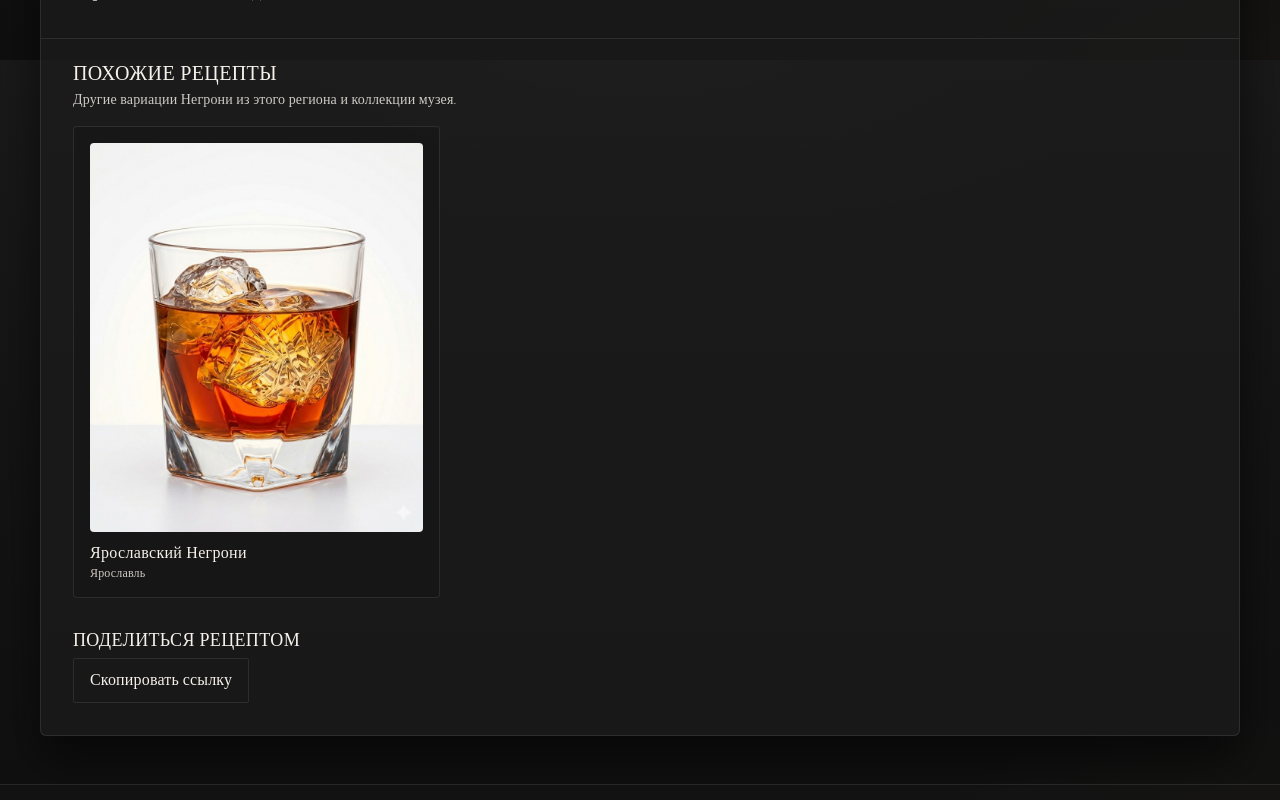
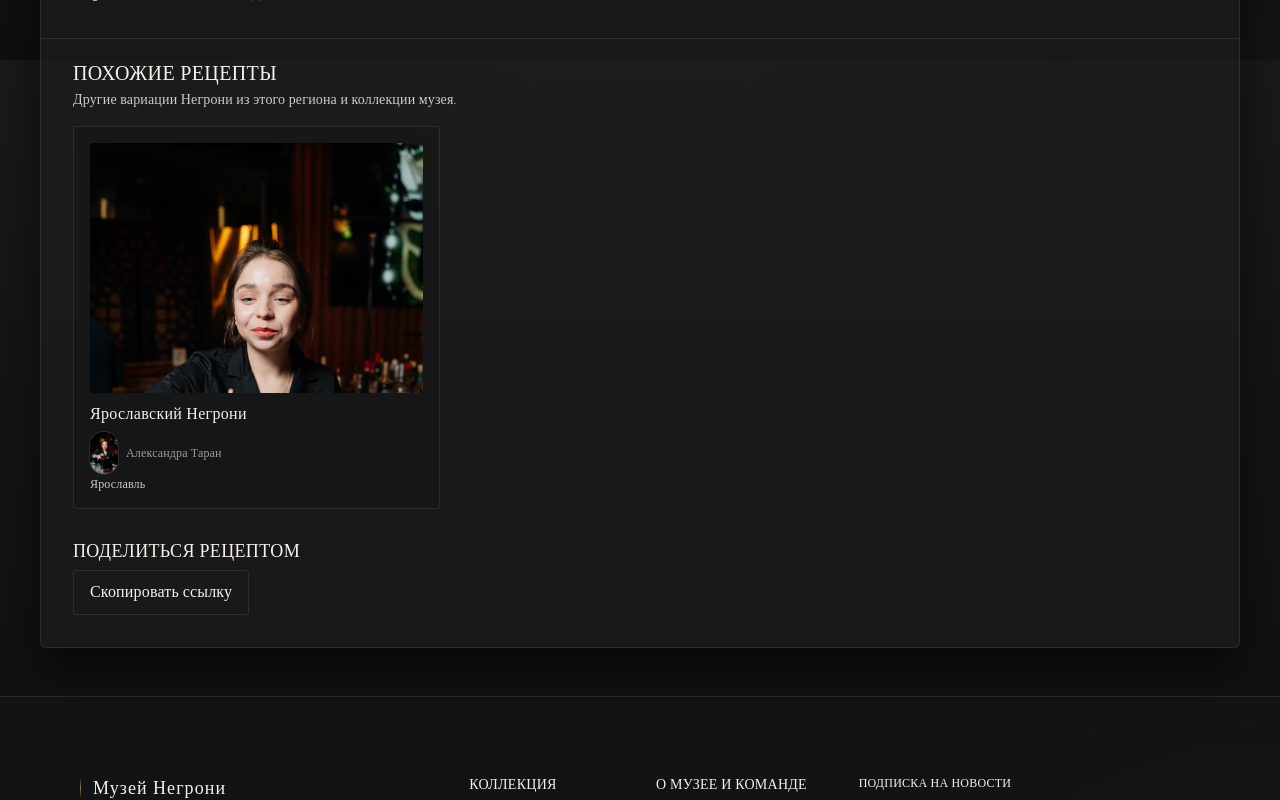
Before and after one commit to prostodeniskdt-dot/negroni, a Next.js app: page /recipe/classic in a window 1280 px wide. Shown: the part 1540-2340 px from the top of the page. Built offline with nearby package versions, Linux system fonts and the light colour scheme.

Commit message:
Исправить изображения рецептов и добавить фото автора.
Co-authored-by: Cursor <cursoragent@cursor.com>

```diff
--- a/src/app/collection/page.tsx
+++ b/src/app/collection/page.tsx
@@ -420,6 +420,8 @@ export default function CollectionPage() {
                   src={entry.recipe.image}
                   alt={entry.recipe.name}
                   className="card-media aspect-[4/3]"
+                  fit="cover"
+                  preserveIntrinsicAspect={false}
                   overlay={<div className="absolute inset-0 bg-gradient-to-t from-[var(--color-campari-darker)] via-transparent to-transparent opacity-60" />}
                 />
                 <div className="relative p-5">
@@ -450,6 +452,18 @@ export default function CollectionPage() {
                     {entry.recipe.name}
                   </h3>
 
+                  {entry.recipe.authorImage && (
+                    <div className="mb-3 flex items-center gap-2 text-xs text-[var(--color-text-secondary)]">
+                      <img
+                        src={entry.recipe.authorImage}
+                        alt={entry.recipe.author}
+                        className="h-8 w-8 rounded-full object-cover ring-1 ring-[var(--color-border)]"
+                        loading="lazy"
+                      />
+                      <span>{entry.recipe.author}</span>
+                    </div>
+                  )}
+
                   <p className="text-[0.9rem] text-[var(--color-text-muted)] leading-snug line-clamp-2 mb-3">
                     {entry.recipe.intro}
                   </p>
--- a/src/app/favorites/page.tsx
+++ b/src/app/favorites/page.tsx
@@ -138,6 +138,8 @@ export default function FavoritesPage() {
                     src={entry.recipe.image}
                     alt={entry.recipe.name}
                     className="aspect-[4/3]"
+                    fit="cover"
+                    preserveIntrinsicAspect={false}
                     overlay={<div className="absolute inset-0 bg-gradient-to-t from-[var(--color-campari-darker)] via-transparent to-transparent opacity-60" />}
                   />
                   <div className="relative p-5">
@@ -147,6 +149,17 @@ export default function FavoritesPage() {
                     <h3 className="font-display text-lg font-bold uppercase tracking-wide mb-1.5 group-hover:text-[var(--color-campari-light)] transition-colors">
                       {entry.recipe.name}
                     </h3>
+                    {entry.recipe.authorImage && (
+                      <div className="mb-3 flex items-center gap-2 text-xs text-[var(--color-text-secondary)]">
+                        <img
+                          src={entry.recipe.authorImage}
+                          alt={entry.recipe.author}
+                          className="h-8 w-8 rounded-full object-cover ring-1 ring-[var(--color-border)]"
+                          loading="lazy"
+                        />
+                        <span>{entry.recipe.author}</span>
+                      </div>
+                    )}
                     <p className="text-[0.9rem] text-[var(--color-text-muted)] leading-snug line-clamp-2">
                       {entry.recipe.intro}
                     </p>
--- a/src/app/partners/[category]/[drink]/page.tsx
+++ b/src/app/partners/[category]/[drink]/page.tsx
@@ -325,6 +325,8 @@ export default async function PartnerDrinkPage({
                     src={entry.recipe.image}
                     alt={entry.recipe.name}
                     className="aspect-[16/10]"
+                    fit="cover"
+                    preserveIntrinsicAspect={false}
                     overlay={<div className="absolute inset-0 bg-gradient-to-t from-[var(--color-bg)]/70 via-transparent to-transparent" />}
                   />
                   <div className="p-6">
@@ -342,6 +344,17 @@ export default async function PartnerDrinkPage({
                     <h3 className="font-display text-2xl font-semibold text-[var(--color-text-primary)] transition-colors group-hover:text-[var(--color-campari)]">
                       {entry.recipe.name}
                     </h3>
+                    {entry.recipe.authorImage && (
+                      <div className="mt-3 flex items-center gap-2 text-xs text-[var(--color-text-secondary)]">
+                        <img
+                          src={entry.recipe.authorImage}
+                          alt={entry.recipe.author}
+                          className="h-8 w-8 rounded-full object-cover ring-1 ring-[var(--color-border)]"
+                          loading="lazy"
+                        />
+                        <span>{entry.recipe.author}</span>
+                      </div>
+                    )}
                     <p className="mt-3 line-clamp-3 text-sm leading-relaxed text-[var(--color-text-muted)]">
                       {entry.recipe.intro}
                     </p>
--- a/src/app/recipe/[id]/page.tsx
+++ b/src/app/recipe/[id]/page.tsx
@@ -280,6 +280,8 @@ export default function RecipePage() {
                 src={recipe.image}
                 alt={recipe.name}
                 className="aspect-[4/3] rounded-[var(--radius-md)] border border-[var(--color-border)]"
+                fit="cover"
+                preserveIntrinsicAspect={false}
               />
             </Reveal>
 
@@ -323,6 +325,16 @@ export default function RecipePage() {
                   <h3 className="font-display text-base font-bold text-[var(--color-text-primary)] mb-3 uppercase tracking-wide">
                     {t('recipe.barProfile') || 'Бар и автор'}
                   </h3>
+                  {recipe.authorImage && (
+                    <div className="mb-4 overflow-hidden rounded-[var(--radius-md)] border border-[var(--color-border)] bg-[var(--color-surface)]">
+                      <img
+                        src={recipe.authorImage}
+                        alt={recipe.author !== '—' ? recipe.author : 'Автор коктейля'}
+                        className="block aspect-[4/5] w-full object-cover"
+                        loading="lazy"
+                      />
+                    </div>
+                  )}
                   {recipe.bar !== '—' && (
                     <div className="mb-2">
                       <span className="text-xs text-[var(--color-text-secondary)] uppercase tracking-wider">
@@ -438,10 +450,23 @@ export default function RecipePage() {
                   src={r.recipe.image}
                   alt={r.recipe.name}
                   className="aspect-[4/3] rounded mb-3"
+                  fit="cover"
+                  preserveIntrinsicAspect={false}
                 />
                 <h4 className="font-display font-bold text-[var(--color-text-primary)]">
                   {r.recipe.name}
                 </h4>
+                {r.recipe.authorImage && (
+                  <div className="mt-2 flex items-center gap-2 text-xs text-[var(--color-text-secondary)]">
+                    <img
+                      src={r.recipe.authorImage}
+                      alt={r.recipe.author}
+                      className="h-7 w-7 rounded-full object-cover ring-1 ring-[var(--color-border)]"
+                      loading="lazy"
+                    />
+                    <span>{r.recipe.author}</span>
+                  </div>
+                )}
                 <p className="text-xs text-[var(--color-text-muted)] mt-0.5">
                   {r.recipe.region}
                 </p>
--- a/src/components/PublicRecipeImage.tsx
+++ b/src/components/PublicRecipeImage.tsx
@@ -8,11 +8,15 @@ export function PublicRecipeImage({
   alt,
   className = '',
   overlay,
+  fit = 'contain',
+  preserveIntrinsicAspect = true,
 }: {
   src?: string | null;
   alt: string;
   className?: string;
   overlay?: React.ReactNode;
+  fit?: 'contain' | 'cover';
+  preserveIntrinsicAspect?: boolean;
 }) {
   const [failed, setFailed] = useState(false);
   const [aspectRatio, setAspectRatio] = useState<string | undefined>();
@@ -21,24 +25,24 @@ export function PublicRecipeImage({
   useEffect(() => {
     setFailed(false);
     setAspectRatio(undefined);
-  }, [src]);
+  }, [src, preserveIntrinsicAspect]);
 
   return (
     <div
       className={`relative overflow-hidden bg-[var(--color-bg)] ${className}`}
-      style={aspectRatio ? { aspectRatio } : undefined}
+      style={preserveIntrinsicAspect && aspectRatio ? { aspectRatio } : undefined}
     >
       <img
         src={resolvedSrc}
         alt={alt}
         onLoad={(event) => {
           const image = event.currentTarget;
-          if (image.naturalWidth > 0 && image.naturalHeight > 0) {
+          if (preserveIntrinsicAspect && image.naturalWidth > 0 && image.naturalHeight > 0) {
             setAspectRatio(`${image.naturalWidth} / ${image.naturalHeight}`);
           }
         }}
         onError={() => setFailed(true)}
-        className="block h-full w-full object-contain"
+        className={`block h-full w-full ${fit === 'cover' ? 'object-cover' : 'object-contain'}`}
         loading="lazy"
       />
       {overlay}
--- a/src/data/recipes.ts
+++ b/src/data/recipes.ts
@@ -36,6 +36,8 @@ export interface Recipe {
   authorInstagram?: string;
   /** Ссылка на Telegram автора (URL или @handle). Для кнопки на карточке. */
   authorTg?: string;
+  /** Фото автора коктейля для карточки рецепта. */
+  authorImage?: string;
   /** Ссылка на бар (сайт, Instagram и т.д.). Для кнопки на карточке. */
   barLink?: string;
 }
@@ -118,7 +120,7 @@ export const recipes: RecipeEntry[] = [
       barCity: 'Ярославль',
       tags: ['ярославль', 'джинт', 'сливянка', 'ромашка', 'региональный'],
       intro: '«Ярославский Негрони» полностью отражает дух ярославского гостеприимства. По следам купца, открывшего первый бар американского типа при ресторане «Медведь» — Алексея Акимовича Судакова. В составе — джин Gintl с Ярославского ЯЛВЗ, ликёр из копчёного чернослива по рецепту 1904 г и ромашковый биттер.',
-      image: '/images/yaroslavl-negroni.png',
+      image: '/images/recipes/yaroslavl-negroni.jpeg',
       method: 'Перемешивание',
       glass: 'Рокс',
       garnish: 'Вишня или чернослив в шоколаде',
@@ -131,6 +133,7 @@ export const recipes: RecipeEntry[] = [
       flavorProfile: { bitter: 4, sweet: 5, sour: 3, spicy: 4, strong: 7 },
       ingredients: ['30 мл джина Gintl (Ярославский ЯЛВЗ)', '30 мл сливянки (ликёр из копчёного чернослива)', '20 мл ромашкового кордиала п/ф', '15 мл Кампари или Люксардо Биттер', 'Вишня или чернослив в шоколаде для украшения'],
       steps: ['Наполните стакан для смешивания льдом.', 'Добавьте джин Gintl, сливянку, ромашковый кордиал и биттер.', 'Перемешайте 20–30 секунд.', 'Перелейте в бокал рокс со льдом.', 'Украсьте вишней или черносливом в шоколаде.'],
+      authorImage: '/images/recipes/yaroslavl-negroni.jpeg',
       authorInstagram: 'https://www.instagram.com/alexandra_taran',
       authorTg: 'https://t.me/taranalexandra',
       barLink: 'https://www.instagram.com/goodkarma.bar',
```
Also changed, not shown: src/app/curations/page.tsx (+13 -0 lines), public/images/recipes/yaroslavl-negroni.jpeg (added).
